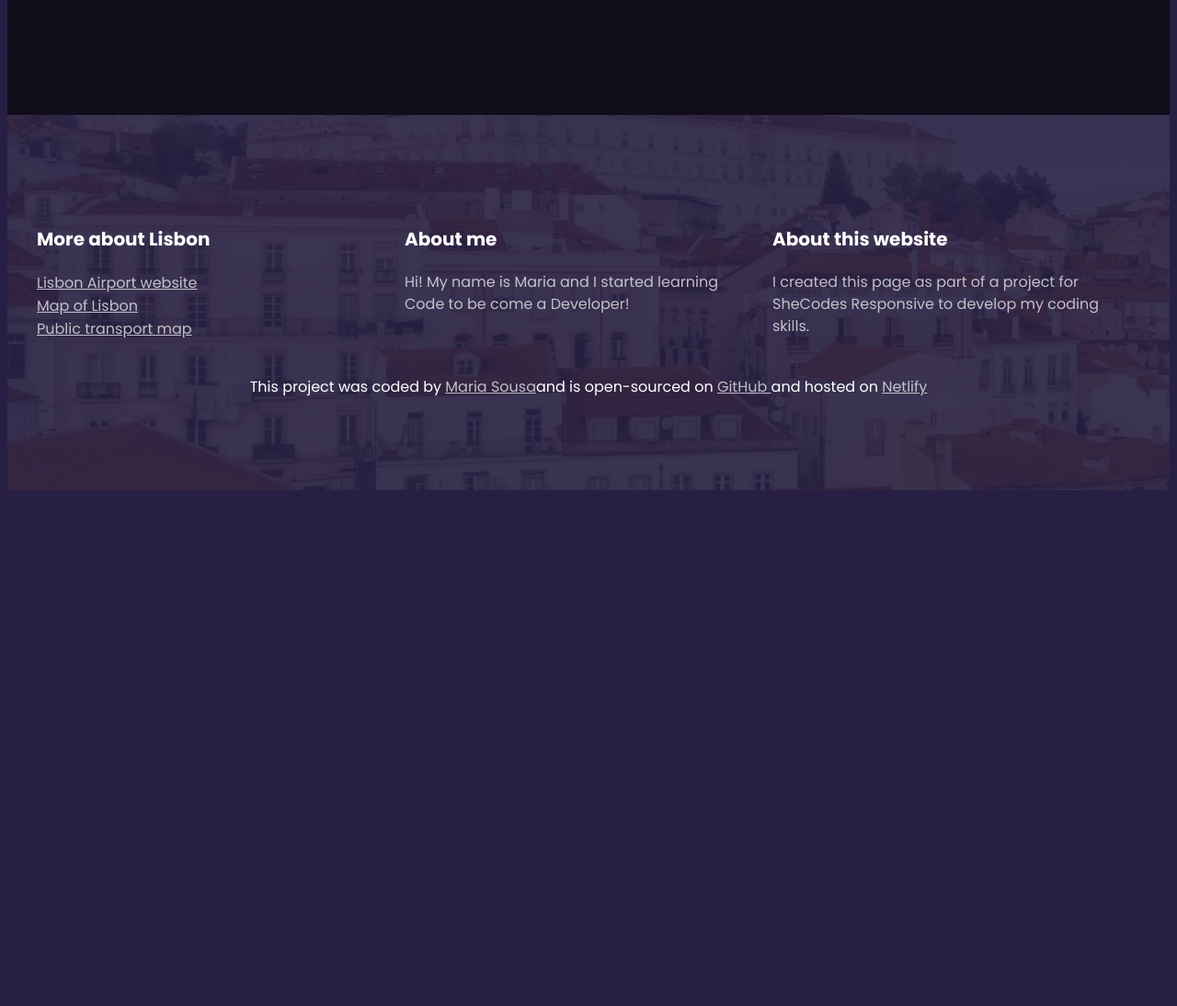
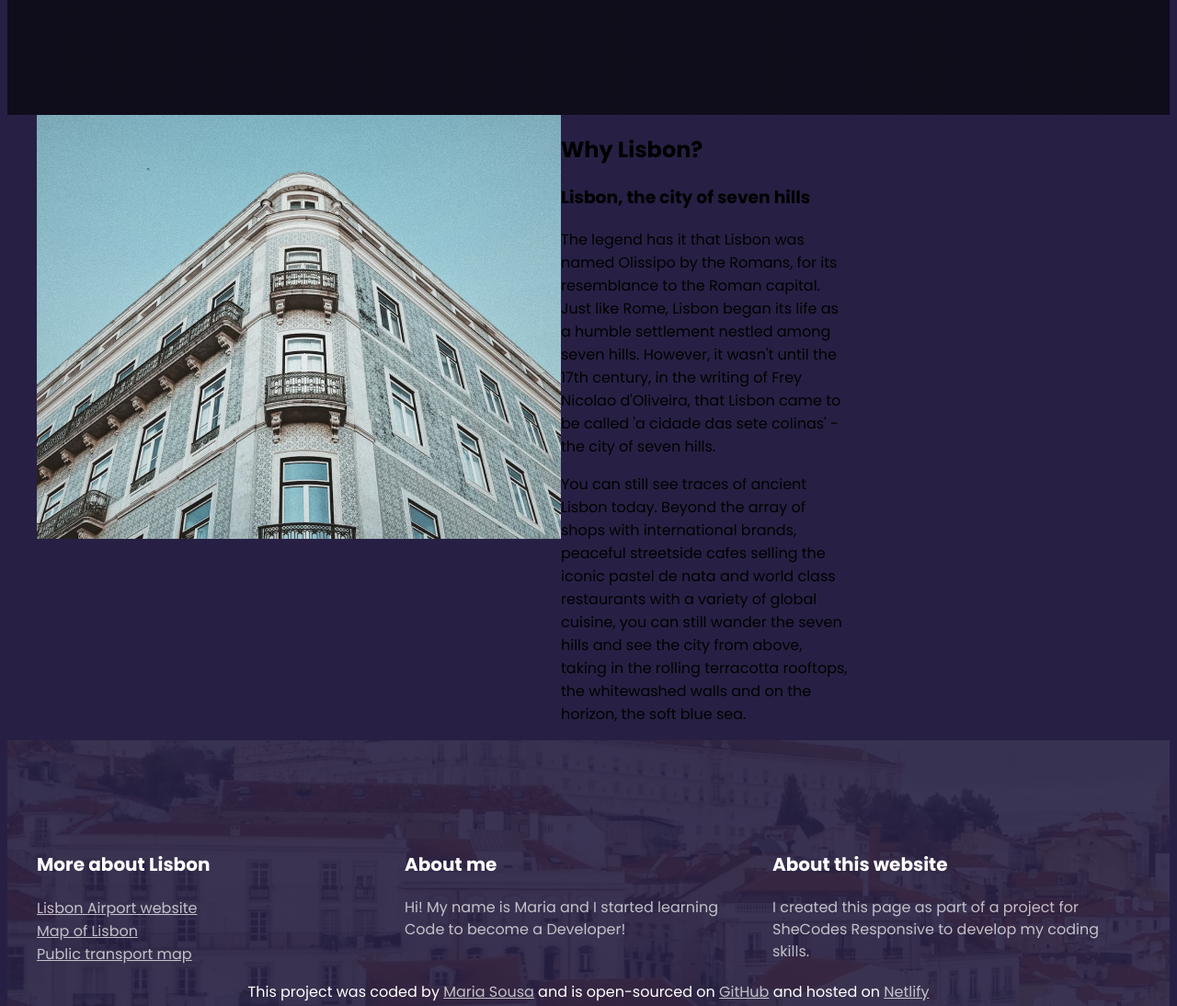
Before and after one commit to Maria-Sousa-GH/Lisbon-Project-Final, a plain HTML site: page index.html in a window 1280 px wide. Shown: the part 620-1714 px from the top of the page at 92% size. Before the commit the page ends 1161 px from the top, so only its background shows below. Drawn offline with Linux system fonts and the light colour scheme.

Commit message:
created main html

```diff
--- a/index.html
+++ b/index.html
@@ -16,15 +16,47 @@
   <body>
     <div class="container">
       <header>
-        <h3>| TRAVEL |</h3>
+        <h3>.TRAVEL.</h3>
         <h1>Welcome to Lisbon</h1>
-        <h2>Capital City of Portugal</h2>
-        <a href="#more">Learn More</a>
+        <h2>Capital city of Portugal</h2>
+        <a href="#more">Learn more</a>
       </header>
+
+      <main>
+        <section class="grid grid-2-columns">
+          <div>
+            <img
+              src="images/building.png"
+              alt="Lisbon Building"
+              class="img-responsive"
+            />
           </div>
+          <div>
+            <h2>Why Lisbon?</h2>
+            <h3>Lisbon, the city of seven hills</h3>
+            <p>
+              The legend has it that Lisbon was named Olissipo by the Romans,
+              for its resemblance to the Roman capital. Just like Rome, Lisbon
+              began its life as a humble settlement nestled among seven hills.
+              However, it wasn't until the 17th century, in the writing of Frey
+              Nicolao d'Oliveira, that Lisbon came to be called 'a cidade das
+              sete colinas' - the city of seven hills.
+            </p>
+            <p>
+              You can still see traces of ancient Lisbon today. Beyond the array
+              of shops with international brands, peaceful streetside cafes
+              selling the iconic pastel de nata and world class restaurants with
+              a variety of global cuisine, you can still wander the seven hills
+              and see the city from above, taking in the rolling terracotta
+              rooftops, the whitewashed walls and on the horizon, the soft blue
+              sea.
+            </p>
+          </div>
+        </section>
+      </main>
 
       <footer>
-      <section class="grid">
+        <section class="grid grid-3-columns-with-first-narrow">
           <div>
             <h3>More about Lisbon</h3>
             <ul>
@@ -55,7 +87,7 @@
           <div>
             <h3>About me</h3>
             <p>
-            Hi! My name is Maria and I started learning Code to be come a
+              Hi! My name is Maria and I started learning Code to become a
               Developer!
             </p>
           </div>
@@ -63,26 +95,29 @@
           <div>
             <h3>About this website</h3>
             <p>
-            I created this page as part of a project for SheCodes Responsive to
-            develop my coding skills.
+              I created this page as part of a project for SheCodes Responsive
+              to develop my coding skills.
             </p>
-          <br />
           </div>
         </section>
+
         <div class="project-links">
           This project was coded by
           <a href="https://github.com/Maria-Sousa-GH" target="_blank"
             >Maria Sousa</a
-        >and is open-sourced on
+          >
+          and is open-sourced on
           <a
             href="https://github.com/Maria-Sousa-GH/Lisbon-Project-Final"
             target="_blank"
-          >GitHub </a
-        >and hosted on
-        <a href="https://lisbon-projec-final.netlify.app/" target="_blank">
-          Netlify</a
+            >GitHub</a
+          >
+          and hosted on
+          <a href="https://lisbon-projec-final.netlify.app/" target="_blank"
+            >Netlify</a
           >
         </div>
       </footer>
+    </div>
   </body>
 </html>
```
Lines whose indentation alone changed are shown as unchanged.
